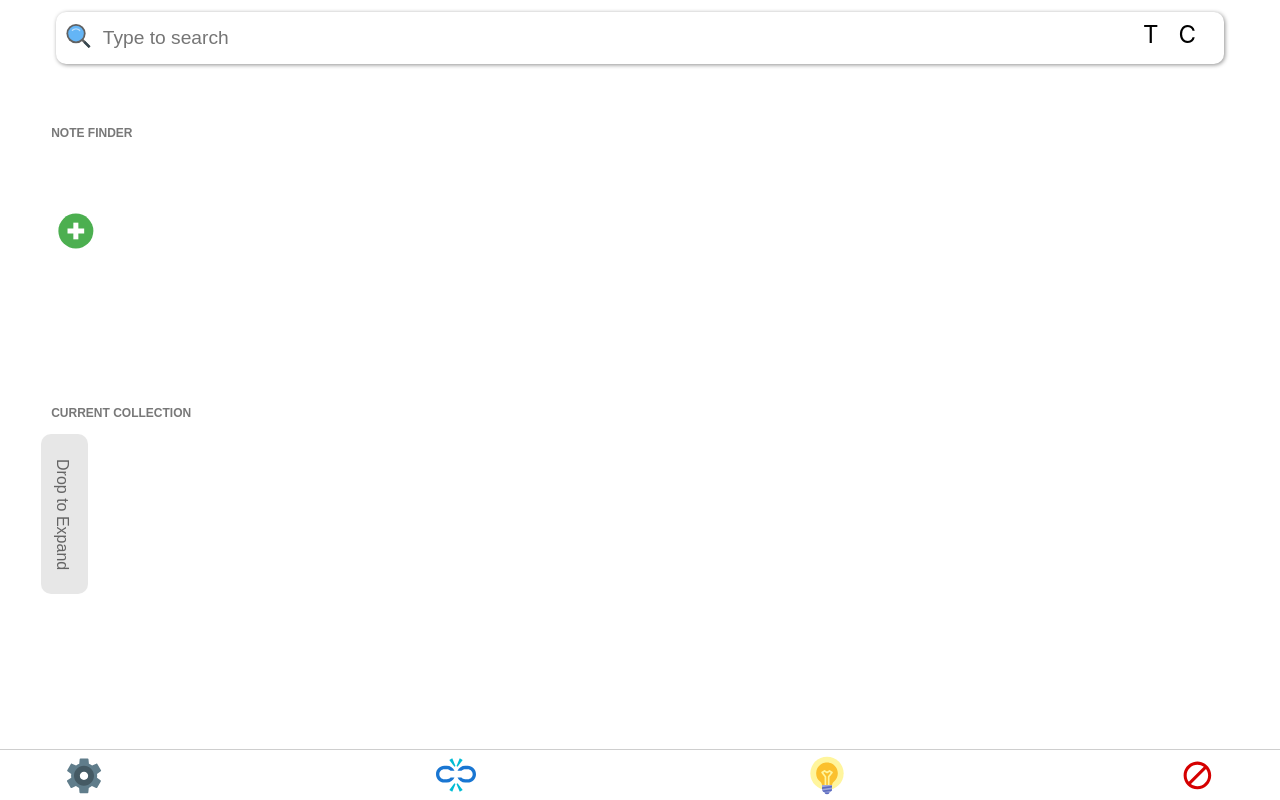
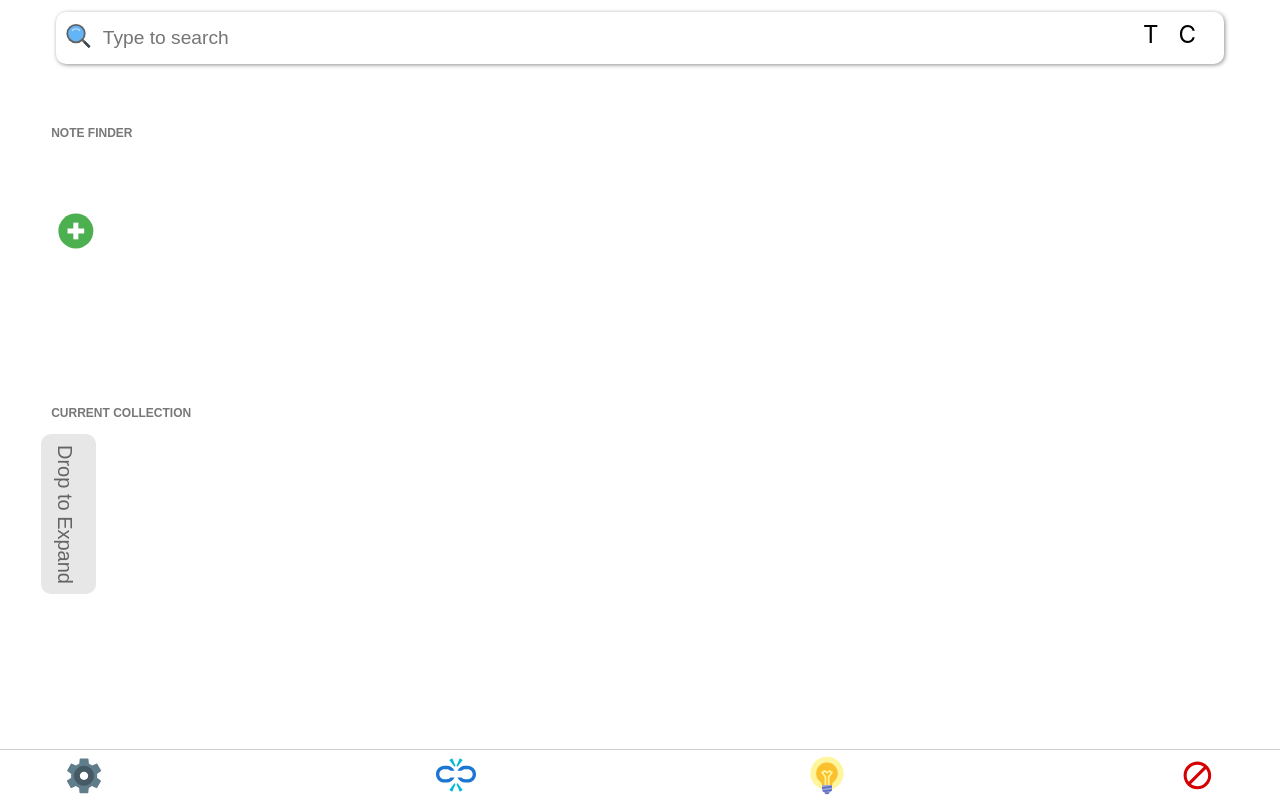
Before and after one commit to nicolamendini/thinkythreads, a React (Create React App) app: page / in a window 1280 px wide. Built offline with nearby package versions, Linux system fonts and the light colour scheme.

Commit message:
settings scroll fix

```diff
--- a/src/index.css
+++ b/src/index.css
@@ -177,7 +177,7 @@ textarea:focus {
 .wrapper {
 	display: flex;
 	border-radius: 10px;
-	font: 2vh sans-serif;
+	font: 2.5vh sans-serif;
 	align-items: center;
 	text-align: center;
 	color: #646464;
@@ -297,9 +297,9 @@ li h2{
 }
 
 .settings-back{
-	width: 95%;
+	width: 90%;
 	align-items: left;
-	padding-top: 15px
+	padding-top: 15px;
 }
 
 .info{
@@ -319,3 +319,7 @@ li h2{
 .info li{
 	margin-bottom: 10px;
 }
+
+.settings-page{
+	overflow-x: hidden;
+}
```
